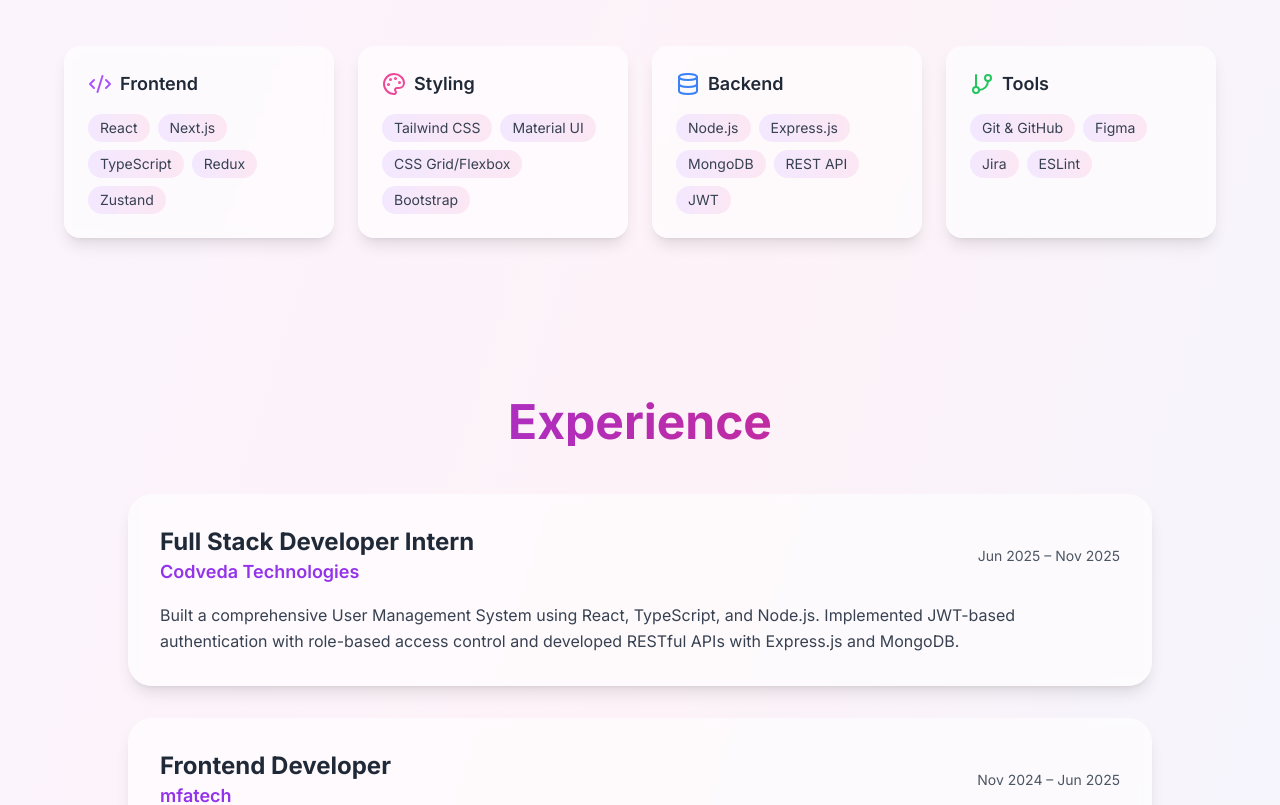
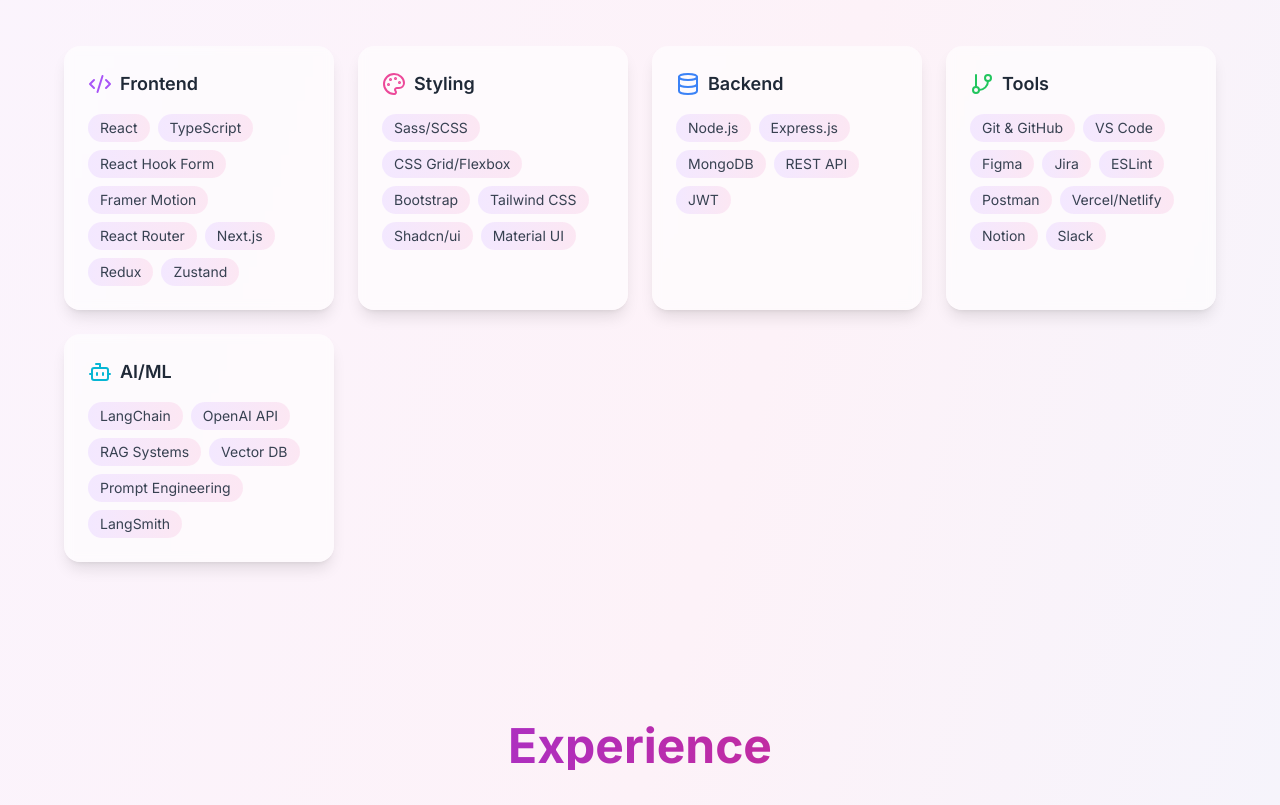
Before and after one commit to betuloran/my-portfolio, a Next.js app: page / in a window 1280 px wide. Shown: the part 1390-2195 px from the top of the page. Built offline with nearby package versions, Linux system fonts and the light colour scheme.

Commit message:
skills added

```diff
--- a/src/app/components/Skills.tsx
+++ b/src/app/components/Skills.tsx
@@ -3,7 +3,7 @@
 import { motion } from 'framer-motion';
 import { useInView } from 'framer-motion';
 import { useRef } from 'react';
-import { Code2, Palette, Database, GitBranch } from 'lucide-react';
+import { Code2, Palette, Database, GitBranch, Bot } from 'lucide-react';
 import { Language, translations } from '@/lib/translations';
 
 interface SkillsProps {
@@ -21,13 +21,13 @@
       category: t.skills.categories.frontend,
       icon: Code2,
       color: 'text-purple-500',
-      skills: ['React', 'Next.js', 'TypeScript', 'Redux', 'Zustand'],
+      skills: ['React', 'TypeScript', 'React Hook Form', 'Framer Motion', 'React Router', 'Next.js', 'Redux', 'Zustand'],
     },
     {
       category: t.skills.categories.styling,
       icon: Palette,
       color: 'text-pink-500',
-      skills: ['Tailwind CSS', 'Material UI', 'CSS Grid/Flexbox', 'Bootstrap'],
+      skills: ['Sass/SCSS', 'CSS Grid/Flexbox', 'Bootstrap', 'Tailwind CSS', 'Shadcn/ui', 'Material UI',],
     },
     {
       category: t.skills.categories.backend,
@@ -39,7 +39,13 @@
       category: t.skills.categories.tools,
       icon: GitBranch,
       color: 'text-green-500',
-      skills: ['Git & GitHub', 'Figma', 'Jira', 'ESLint'],
+      skills: ['Git & GitHub', 'VS Code', 'Figma', 'Jira', 'ESLint', 'Postman', 'Vercel/Netlify', 'Notion', 'Slack'],
+    },
+    {
+      category: t.skills.categories.aiml,
+      icon: Bot, // veya Brain, Bot, Cpu
+      color: 'text-cyan-500',
+      skills: ['LangChain', 'OpenAI API', 'RAG Systems', 'Vector DB', 'Prompt Engineering', 'LangSmith'],
     },
   ];
 
@@ -50,9 +56,8 @@
           initial={{ opacity: 0, y: 20 }}
           animate={isInView ? { opacity: 1, y: 0 } : {}}
           transition={{ duration: 0.6 }}
-          className={`text-4xl md:text-5xl font-bold mb-12 text-center bg-clip-text text-transparent bg-gradient-to-r ${
-            darkMode ? 'from-purple-400 to-pink-400' : 'from-purple-600 to-pink-600'
-          }`}
+          className={`text-4xl md:text-5xl font-bold mb-12 text-center bg-clip-text text-transparent bg-gradient-to-r ${darkMode ? 'from-purple-400 to-pink-400' : 'from-purple-600 to-pink-600'
+            }`}
         >
           {t.skills.title}
         </motion.h2>
@@ -66,9 +71,8 @@
                 initial={{ opacity: 0, y: 30 }}
                 animate={isInView ? { opacity: 1, y: 0 } : {}}
                 transition={{ duration: 0.5, delay: idx * 0.1 }}
-                className={`p-6 rounded-2xl backdrop-blur-sm ${
-                  darkMode ? 'bg-gray-800/50' : 'bg-white/60'
-                } shadow-lg hover:shadow-xl transition-all hover:scale-105`}
+                className={`p-6 rounded-2xl backdrop-blur-sm ${darkMode ? 'bg-gray-800/50' : 'bg-white/60'
+                  } shadow-lg hover:shadow-xl transition-all hover:scale-105`}
               >
                 <div className="flex items-center gap-2 mb-4">
                   <Icon className={`w-6 h-6 ${category.color}`} />
@@ -80,11 +84,10 @@
                   {category.skills.map((skill) => (
                     <span
                       key={skill}
-                      className={`px-3 py-1 rounded-full text-sm ${
-                        darkMode
+                      className={`px-3 py-1 rounded-full text-sm ${darkMode
                           ? 'bg-gray-700 text-gray-300'
                           : 'bg-gradient-to-r from-purple-100 to-pink-100 text-gray-700'
-                      }`}
+                        }`}
                     >
                       {skill}
                     </span>
```
